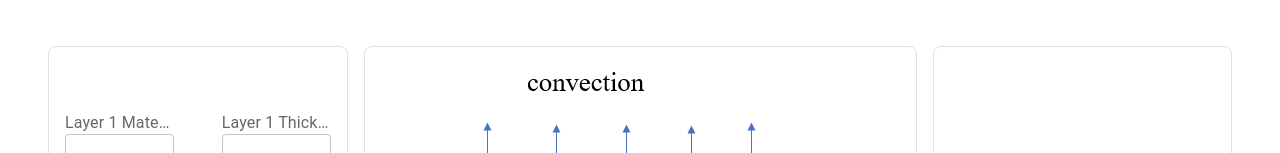
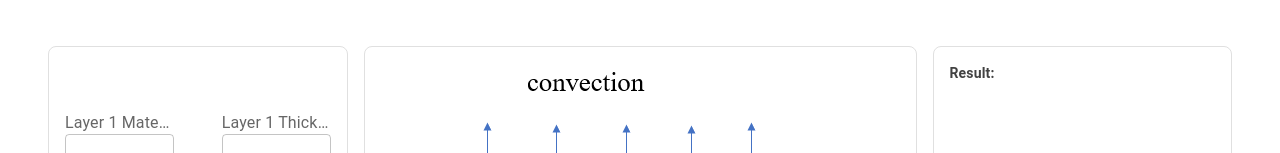
Before and after one commit to RishwanthPerumandla/thermopads, a React (Create React App) app: page / in a window 1280 px wide. Shown: the part 243-396 px from the top of the page. Built offline with nearby package versions, Linux system fonts and the light colour scheme.

Commit message:
minor change added

```diff
--- a/src/components/Design1.js
+++ b/src/components/Design1.js
@@ -182,6 +182,8 @@ const Design1 = () => {
                     </div>
                 </Item>
                 <Item >
+                    <div>
+                        Result:
                         {(result !== "" && result1 !== "") &&
                             <div sx={{ pt: 6 }}>
                                 <Grid container spacing={4}>
@@ -193,6 +195,8 @@ const Design1 = () => {
                                     </Grid>
                                 </Grid>
                             </div>}
+                    </div>
+
                 </Item>
             </Box>
         </form>
```
Lines whose indentation alone changed are shown as unchanged.
